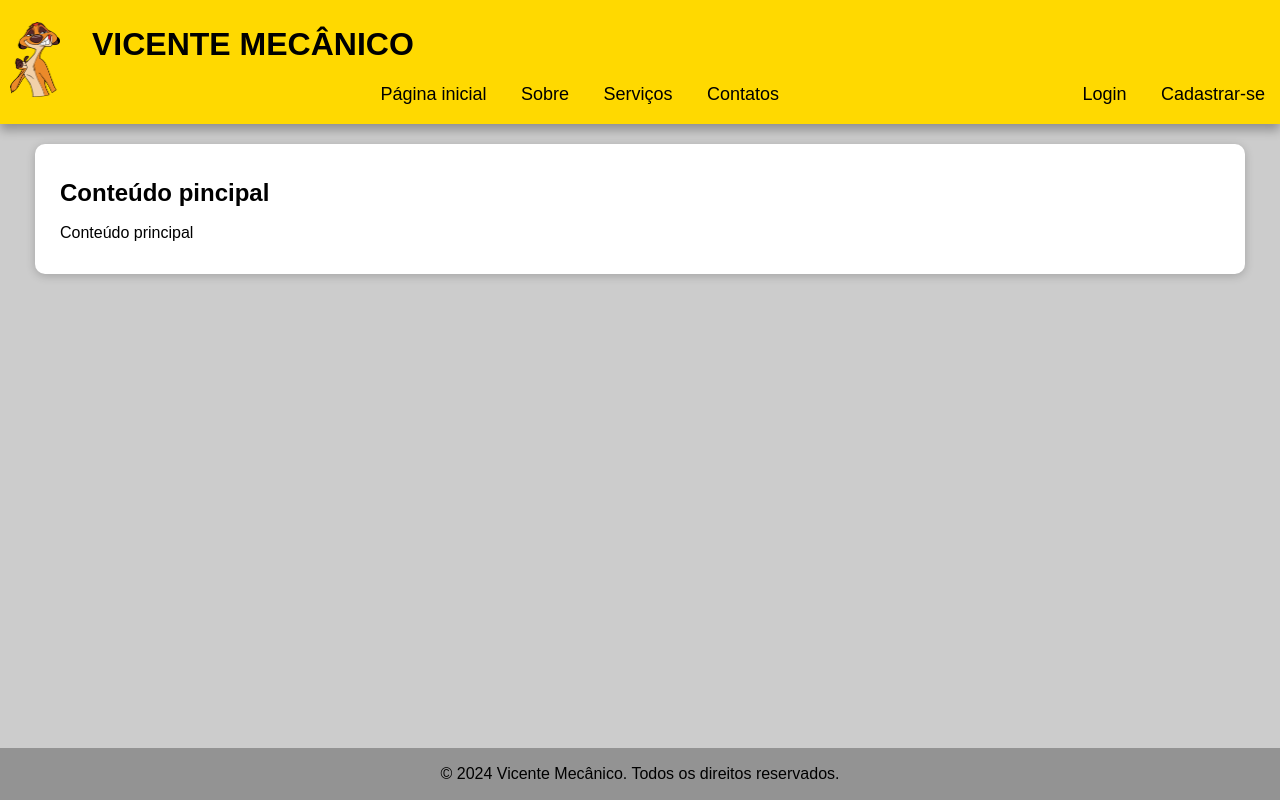
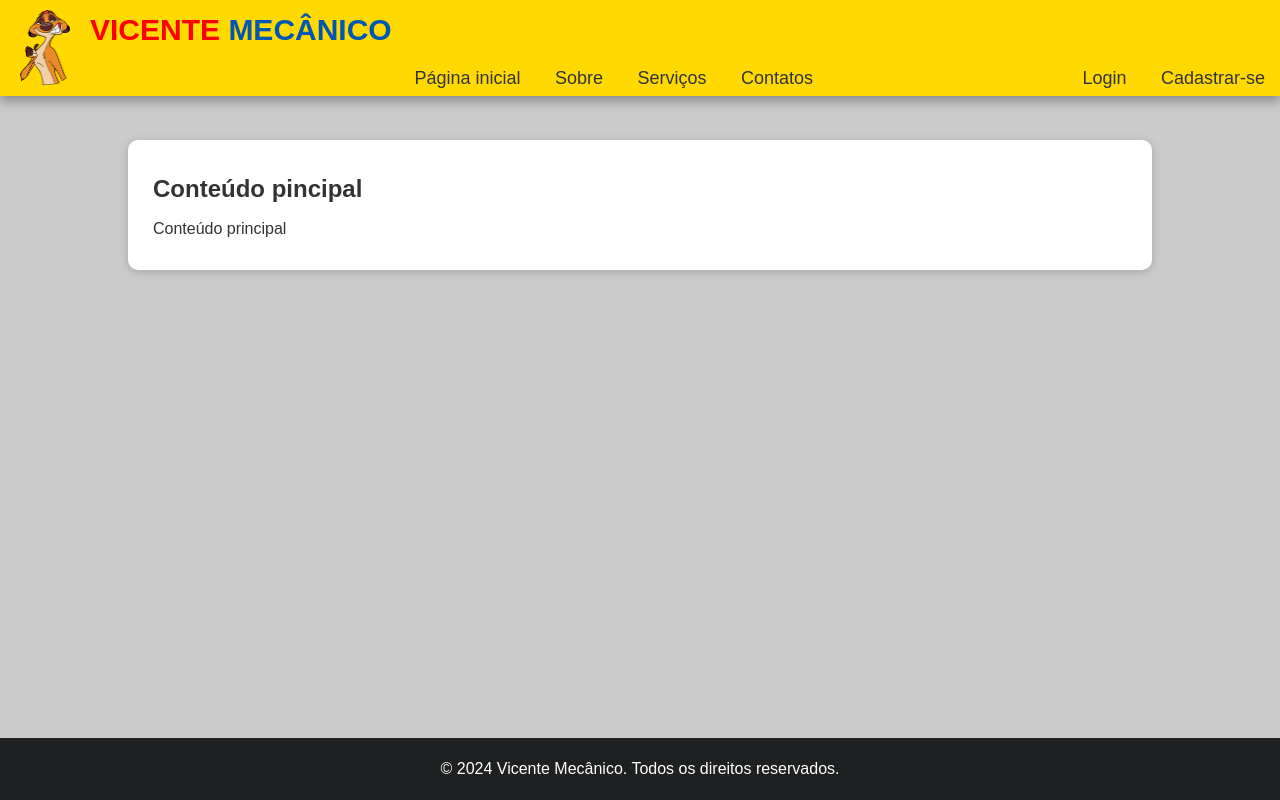
Before and after one commit to calebearcilio/vicentemecanico.com, a PHP site: page / in a window 1280 px wide. Run offline with PHP 8.4, Linux system fonts and the light colour scheme.

Commit message:
melhoria na insterface, ajustes feitos no rodapé, cabeçalho e nos conteúdos

```diff
--- a/conteudos/sobre.php
+++ b/conteudos/sobre.php
@@ -2,4 +2,5 @@
         <section id="servicos">
             <h1>Sobre o Site</h1>
             <p>Esse é um exemplo de página com descrição do site</p>
+            <br><br><br><br><br><br><br><br><br><br><br><br><br><br><br><br><br><br><br><br><br><br><br><br><br>
         </section>
--- a/styles/global.css
+++ b/styles/global.css
@@ -4,49 +4,63 @@
     box-sizing: border-box;
 }
 
-body {
+body, html {
     font-family: Arial, Helvetica, sans-serif;
     color: #333;
     background-color: #cccccc;
     line-height: 2;
+    height: 100%;
 }
 
-h1, h2, h3, p, a{
-    color: black;
+.botao-padrao {
+    border: none;
+    color: #FFFFFF;
+    font-size: 15px;
+    padding: 12px 24px;
+    border-radius: 100px;
+    cursor: pointer;
+    letter-spacing: 1px;
+    background-color: #303030;
+    box-shadow: 0 4px 6px rgba(0, 0, 0, 0.1);
 }
 
-a {
-    text-decoration: none;
+header {
+    position: fixed;
+    top: 0;
+    left: 0;
+    z-index: 1000;
+
+    background-color: #ffd900;
+    box-shadow: 0px 6px 10px rgba(0, 0, 0, 0.3);
+    width: 100%;
 }
 
-button {
-    font-size: 16px;
-    background-color: #424242;
-    padding: 8px;
-    border: none;
-    border-radius: 10px;
+main {
+    padding-top: 120px;
+    padding-bottom: 80px;
+    position: relative;
+    min-height: 100%;
 }
 
+
 section {
-    margin: 20px 35px;
+    margin: 20px auto;
+    width: 80%;
     padding: 25px;
     box-shadow: 0px 2px 10px rgba(0, 0, 0, 0.2);
     background-color: white;
     border-radius: 10px;
-}
-
-header {
-    background-color: #ffd900;
-    padding: 12px 0;
-    box-shadow: 0px 6px 10px rgba(0, 0, 0, 0.3);
+    box-sizing: border-box;
+    margin-bottom: 80px;
 }
 
 footer {
-    background-color: #939393;
-    color: white;
+    position: absolute;
+    bottom: 0;
+    width: 100%;
+    box-sizing: border-box;
+    background-color: #1e2021;
+    color: #ffffff;
     text-align: center;
-    position: absolute;
-    width: 100%;
-    bottom: 0;
-    padding: 10px 0;
+    padding: 15px;
 }
--- a/styles/header.css
+++ b/styles/header.css
@@ -2,32 +2,53 @@
     width: 50px;
     height: auto;
     float: left;
-    margin: 10px 2em 0 10px;
+    margin: 10px 20px;
 }
 
-header .botoes {
+.header .botoes {
     display: inline;
     float: right;
 }
 
-header .botoes a {
-    margin: 0px 15px;
+.header a {
+    color: #333333;
+    text-decoration: none;
 }
 
-header ul {
+.header .title-logo {
+    font-size: 30px;
+    font-weight: bold;
+}
+
+.header .title-logo .vicente {
+    display: inline;
+    color: #FF0000;
+}
+
+.header .title-logo .mecanico {
+    display: inline;
+    color: #0056b3;
+}
+
+.menu ul {
+    padding-left: 12.5%;
     text-align: center;
 }
 
-header ul li {
+.menu ul li {
     display: inline;
     margin: 0 15px;
 }
 
-.link{
-    text-decoration: none;
+.menu .buttons-account-menu {
+    display: inline;
+    float: right;
+}
+
+.menu a {
     font-size: 18px;
 }
 
-.link:hover{
+.menu a:hover {
     color: #0056b3;
 }
--- a/templetes/menu.php
+++ b/templetes/menu.php
@@ -1,10 +1,19 @@
-        <nav>
+        <nav class="menu">
             <ul>
-                <li><a class="link" href="index.php">Página inicial</a></li>
-                <li><a class="link" href="index.php?pg=sobre">Sobre</a></li>
-                <li><a class="link" href="index.php?pg=servicos">Serviços</a></li>
-                <li><a class="link" href="index.php?pg=contato">Contatos</a></li>
+                <li><a href="index.php">Página inicial</a></li>
+                <li><a href="index.php?pg=sobre">Sobre</a></li>
+                <li><a href="index.php?pg=servicos">Serviços</a></li>
+                <li><a href="index.php?pg=contato">Contatos</a></li>
+                <div class="buttons-account-menu">
+<?php include_once("acesso/sessa.php");
+if (logado()): ?>
+                    <li class="buttom-account-menu"><a href=""><?= $_SESSION['nome_usuario'] ?></a>
+                    <li class="buttom-account-menu"><a href="acesso/logout.php">Sair</a></li>
+<?php else: ?>
+                    <li class="buttom-account-menu"><a href="?pg=login/form-login">Login</a></li>
+                    <li class="buttom-account-menu"><a href="?pg=cadastrar/form-cadastrar" >Cadastrar-se</a></li>
+<?php endif;?>
+                </div>
             </ul>
         </nav>
     </header>
-    <main>
--- a/templetes/rodape.php
+++ b/templetes/rodape.php
@@ -1,4 +1,4 @@
+        <footer>
+            <p>&copy; 2024 Vicente Mecânico. Todos os direitos reservados.</p>
+        </footer>
     </main>
-    <footer>
-        <p>&copy; 2024 Vicente Mecânico. Todos os direitos reservados.</p>
-    </footer>
--- a/templetes/topo.php
+++ b/templetes/topo.php
@@ -1,15 +1,10 @@
-    <header class="topo">
-        <div class="logo">
+    <header class="header">
+        <div class="group-logo">
             <a href="index.php"><img src="img/Timao.png" alt="logo" class="img-logo"></a>
-            <h1 class="titulo"><a href="index.php">VICENTE MECÂNICO</a></h1>
+            <div class="title-logo">
+                <a href="index.php">
+                    <div class="vicente">VICENTE</div>
+                    <div class="mecanico">MECÂNICO</div>
+                </a>
+            </div>
         </div>
-        <div class="botoes">
-        <?php include_once("acesso/sessa.php");
-        if (logado()): ?>
-    <span class="link"><?= $_SESSION['nome_usuario'] ?></span>
-            <a href="acesso/logout.php" class="link">Sair</a>
-        <?php else: ?>
-            <a href="?pg=login/form-login" class="link">Login</a>
-            <a href="?pg=cadastrar/form-cadastrar" class="link">Cadastrar-se</a>
-        <?php endif;?>
-</div>
```
